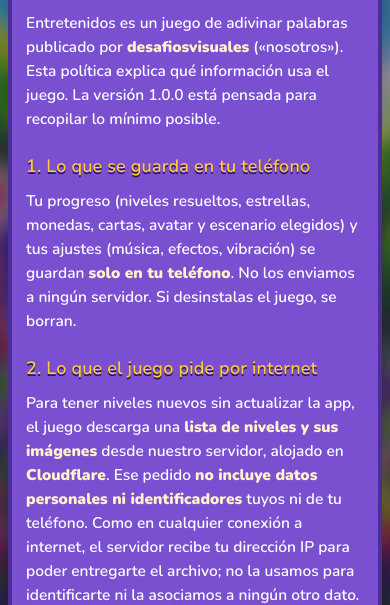
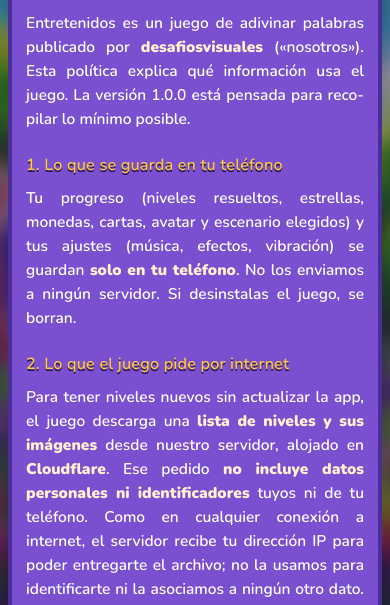
Before and after one commit to entretenidosofi-ui/entretenidos-privacidad, a plain HTML site: page index.html in a window 390 px wide. Shown: the part 228-833 px from the top of the page. Drawn offline with nearby package versions, Linux system fonts and the light colour scheme; a web font is replaced by a local one.

Commit message:
Texto justificado con guiones solo en palabras largas; títulos que entran a 384 px (S24)
Co-Authored-By: Claude Opus 5.5 <noreply@anthropic.com>

```diff
--- a/index.html
+++ b/index.html
@@ -24,7 +24,10 @@
     content: ""; position: fixed; inset: 0; z-index: -1;
     background: #3B2A6B url("fondo.jpg") center / cover no-repeat;
   }
-  p, li { overflow-wrap: break-word; }
+  /* Justificado, con guiones en español (lang="es") para que una columna angosta no deje huecos entre palabras. */
+  p, li { overflow-wrap: break-word; text-align: justify; hyphens: auto; -webkit-hyphens: auto;
+          hyphenate-limit-chars: 9 4 4; }   /* solo palabras largas, y nunca menos de 4 letras a cada lado */
+  .fecha { text-align: center; hyphens: none; }
   main { max-width: 760px; margin: 0 auto; padding: 22px 16px 48px; }
   .logo { display: block; width: min(420px, 82%); margin: 4px auto 14px; filter: drop-shadow(0 6px 10px rgba(0,0,0,.35)); }
   .tarjeta {
@@ -61,7 +64,8 @@
     h1 { font-size: 1.7rem; }
     .fecha { font-size: .82rem; margin-bottom: 14px; }
     .intro { background: none; padding: 0; border-radius: 0; }
-    h2 { font-size: 1.12rem; margin-top: 22px; }
+    /* El S24 muestra la página con 384 px de ancho: a 1.12rem «internet» quedaba sola abajo. */
+    h2 { font-size: clamp(.9rem, 4.15vw, 1.05rem); margin-top: 22px; }
     ul { padding-left: 18px; }
     .pastilla { padding: 10px 22px; border-width: 4px; }
   }
```
